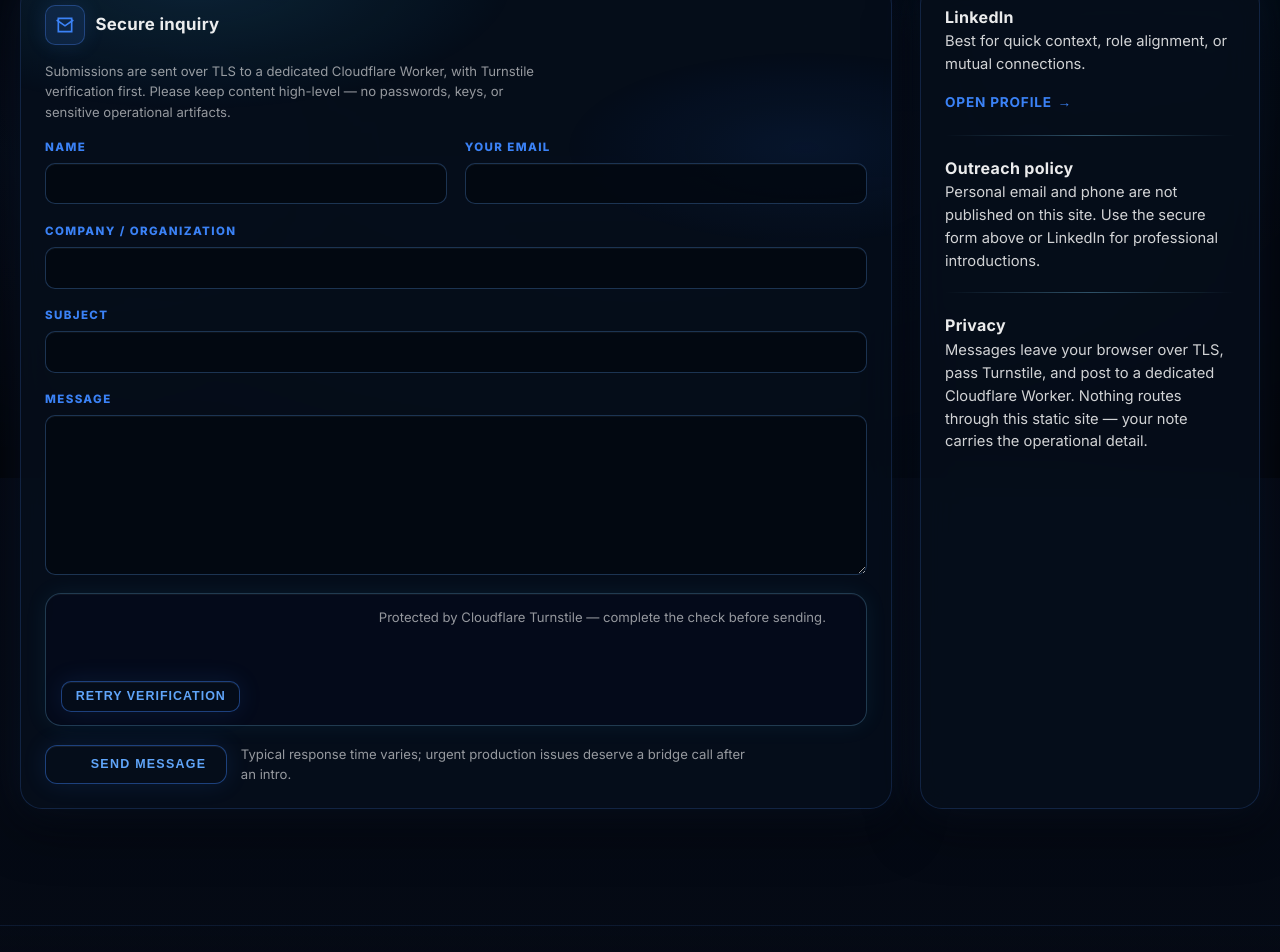
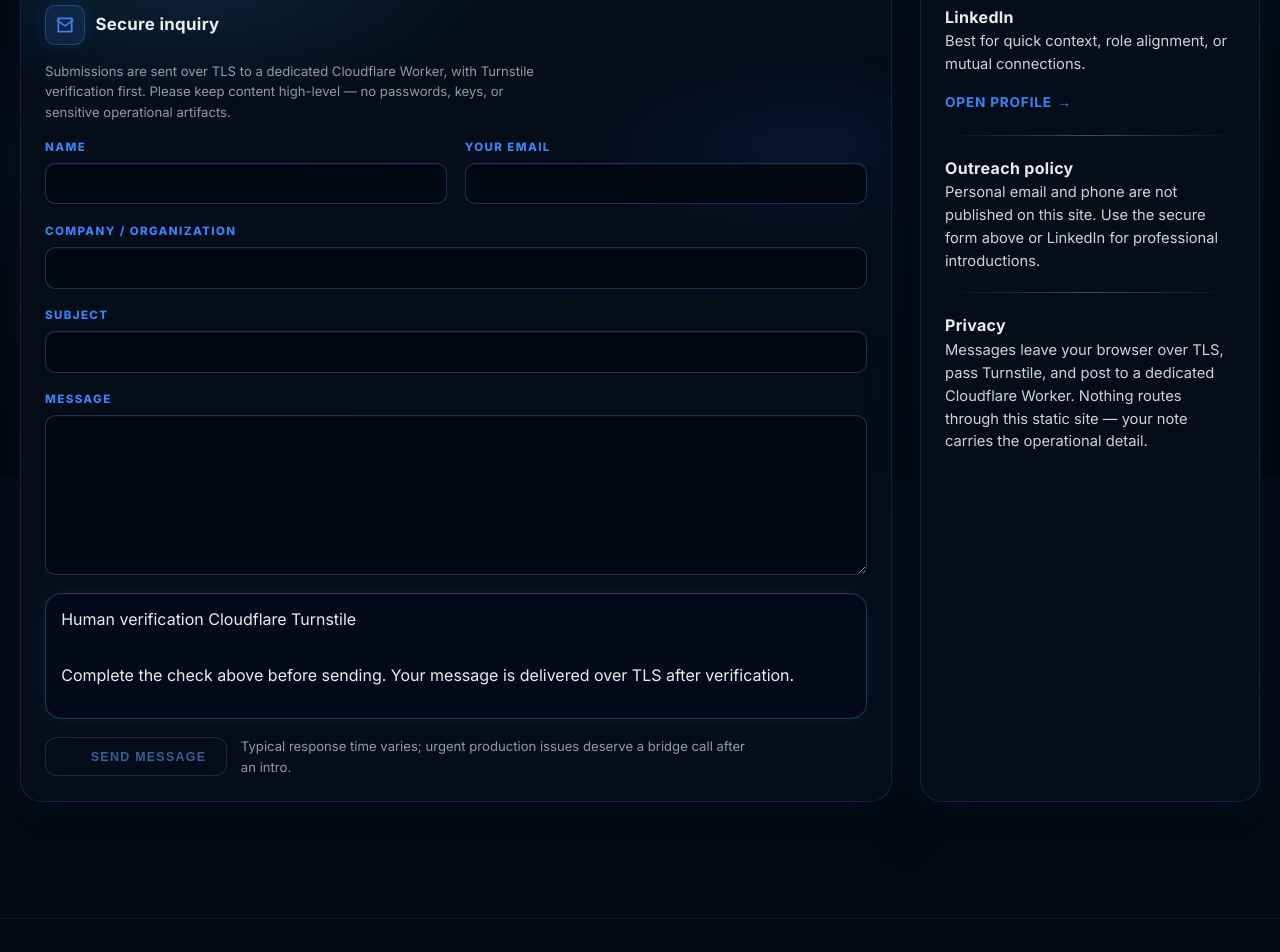
Before and after one commit to tmaratos/tristanmaratos.com, a plain HTML site: page contact/index.html in a window 1280 px wide. Shown: the part 322-1274 px from the top of the page. Drawn offline with Linux system fonts and the light colour scheme.

Commit message:
Add files via upload

```diff
--- a/contact/index.html
+++ b/contact/index.html
@@ -7,6 +7,7 @@
     <title>Contact — Tristan Maratos</title>
     <link rel="preconnect" href="https://fonts.googleapis.com" />
     <link rel="preconnect" href="https://fonts.gstatic.com" crossorigin />
+    <link rel="preconnect" href="https://challenges.cloudflare.com" crossorigin />
     <link
       href="https://fonts.googleapis.com/css2?family=IBM+Plex+Mono:wght@400;500&family=Inter:wght@400;500;600;700;800&family=Space+Grotesk:wght@500;600;700&display=swap"
       rel="stylesheet"
@@ -14,6 +15,11 @@
     <link rel="stylesheet" href="/css/main.css" />
     <link rel="stylesheet" href="/css/ops-ui.css" />
     <link rel="icon" href="/assets/logo.svg" type="image/svg+xml" />
+    <script
+      src="https://challenges.cloudflare.com/turnstile/v0/api.js?render=explicit"
+      defer
+      data-tm-turnstile="1"
+    ></script>
   </head>
   <body>
     <div class="bg-grid" aria-hidden="true"></div>
@@ -108,40 +114,32 @@
               <textarea class="form-textarea" id="contact-message" name="message" required maxlength="6000"></textarea>
             </div>
 
-            <div class="turnstile-shell">
-              <div class="turnstile-widget-wrap">
-                <div
-                  id="tm-turnstile-widget"
-                  class="cf-turnstile"
-                  data-callback="onTurnstileSuccess"
-                  data-expired-callback="onTurnstileExpired"
-                  data-error-callback="onTurnstileError"
-                  data-theme="dark"
-                  data-appearance="always"
-                ></div>
-                <div
-                  id="tm-turnstile-notice"
-                  class="turnstile-notice"
-                  role="alert"
-                  aria-live="polite"
-                  hidden
-                ></div>
-                <button
-                  type="button"
-                  id="tm-turnstile-retry"
-                  class="btn btn-ghost turnstile-retry-btn"
-                  hidden
-                >
-                  Retry verification
-                </button>
+            <div id="tm-turnstile-shell" class="turnstile-shell is-loading" aria-live="polite">
+              <div class="turnstile-head">
+                <span class="turnstile-label">Human verification</span>
+                <span class="turnstile-badge">Cloudflare Turnstile</span>
               </div>
-              <p class="form-hint turnstile-hint">
-                Protected by Cloudflare Turnstile — complete the check before sending.
+              <div id="tm-turnstile-mount" class="turnstile-mount" aria-label="Security verification"></div>
+              <div
+                id="tm-turnstile-notice"
+                class="turnstile-notice"
+                role="alert"
+                hidden
+              ></div>
+              <p class="turnstile-foot">
+                Complete the check above before sending. Your message is delivered over TLS after verification.
               </p>
             </div>
 
             <div class="form-actions">
-              <button class="btn btn-ghost has-spinner" type="submit" id="tm-contact-submit" aria-busy="false">
+              <button
+                class="btn btn-ghost has-spinner"
+                type="submit"
+                id="tm-contact-submit"
+                aria-busy="false"
+                disabled
+                aria-describedby="tm-turnstile-shell"
+              >
                 <span class="btn-spinner" aria-hidden="true"></span>
                 <span class="btn-label">Send message</span>
               </button>
```
